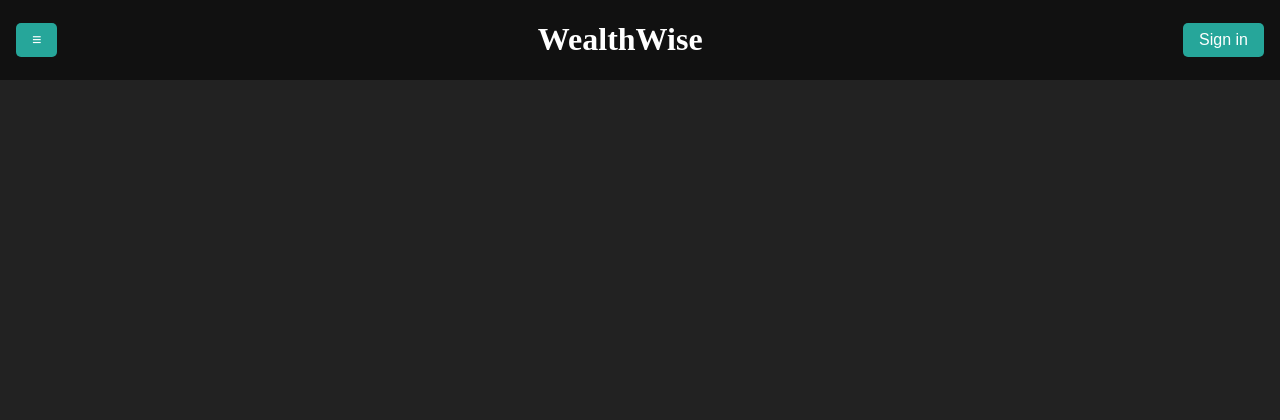
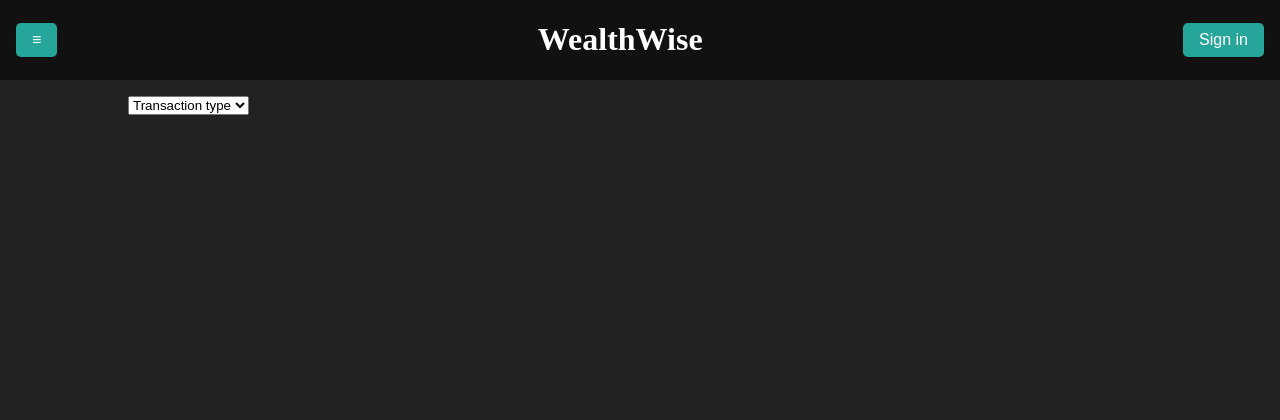
Before and after one commit to ArjunKumar177/WealthWise, a Flask app: page /profile in a window 1280 px wide. Shown: the top 420 px of the page. Run offline with Flask 2, Linux system fonts and the light colour scheme; style sheets or scripts are compiled from the project's sources.

Commit message:
profile.html edits

```diff
--- a/templates/profile.html
+++ b/templates/profile.html
@@ -1,3 +1,22 @@
 {% extends 'layout.html' %}
+
+{% block head %}
+<link rel="stylesheet" href="/styles/profile.css">
+{% endblock %}
+
 {% block body %}
+<div class="row">
+    <div class="dropdown">
+        <!-- <button class="dropbtn">transaction type</button>
+        <div class="dropdown-content">
+            <a href="#">Spending</a>
+            <a href="#">Earning</a>
+          </div> -->
+          <select class="dropbtn" name="transaction_type" id="transaction_type">
+                <option value="Select Transaction type">Transaction type</option>
+                <option value="Spending">Spending</option>
+                <option value="Earning">Earning</option>
+          </select>
+    </div>
+</div>
 {% endblock %}
```
